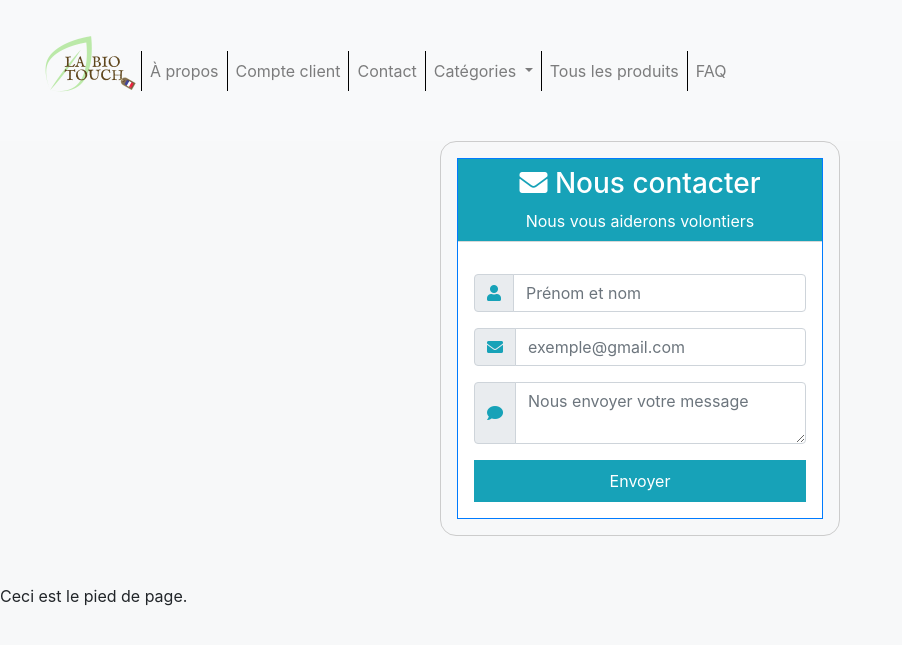
After one commit to K-MeLeOn/website.alizee, a PHP site: page /php/contact.php in a window 1280 px wide. The commit adds this page. Shown: the top 645 px of the page, without its empty margins (0-902 px from the left). Run offline with PHP 8.4, Linux system fonts and the light colour scheme; some libraries are stand-ins or nearby versions.

Commit message:
Ajout de la version php

```diff
--- a/CSS/contact.css
+++ b/CSS/contact.css
@@ -1,5 +1,4 @@
-<style>
-    form {
+form {
   /* Uniquement centrer le formulaire sur la page */
   margin: 0 auto;
   width: 400px;
@@ -56,4 +55,3 @@ button {
      entre les étiquettes et les champs texte */
   margin-left: .5em;
 }
-</style>
--- a/CSS/style.css
+++ b/CSS/style.css
@@ -33,3 +33,14 @@ li {
     left: 0px;
     z-index: 100;
 }
+
+/* Bannière */
+#main-banner {
+    background-color: rgb(255,249,236); /* Arrière plan de la bannière */
+    text-align: center;
+}
+
+/* Contact */
+#contact-background {
+    background-color:rgb(247,248,249);
+}
--- /dev/null
+++ b/php/contact.php
@@ -0,0 +1,88 @@
+<!DOCTYPE html>
+<html>
+
+<head>
+  <meta charset='utf-8'>
+  <!--Custom CSS-->
+  <link rel="stylesheet" href="../CSS/style.css" type="text/css" />
+  <link href="../CSS/contact.css" rel="stylesheet" type="text/css" />
+  <!--Bootstrap CSS-->
+  <link rel="stylesheet" href="https://cdn.jsdelivr.net/npm/bootstrap@4.5.3/dist/css/bootstrap.min.css" integrity="sha384-TX8t27EcRE3e/ihU7zmQxVncDAy5uIKz4rEkgIXeMed4M0jlfIDPvg6uqKI2xXr2" crossorigin="anonymous" />
+  <!--FontAwesome all-->
+  <link rel="stylesheet" href="https://use.fontawesome.com/releases/v5.1.0/css/all.css" integrity="sha384-lKuwvrZot6UHsBSfcMvOkWwlCMgc0TaWr+30HWe3a4ltaBwTZhyTEggF5tJv8tbt" crossorigin="anonymous" />
+  <!--Custom JS-->
+  <script type="text/javascript" src="../js/custom.js"></script>
+  <!--Bootstrap JS-->
+  <script src="https://cdn.jsdelivr.net/npm/bootstrap@5.0.0-beta1/dist/js/bootstrap.bundle.min.js" integrity="sha384-ygbV9kiqUc6oa4msXn9868pTtWMgiQaeYH7/t7LECLbyPA2x65Kgf80OJFdroafW" crossorigin="anonymous"></script>
+  <!--jQuery JS-->
+  <script src="https://ajax.googleapis.com/ajax/libs/jquery/3.5.1/jquery.min.js"></script>
+  <!--Bootstrap JS-->
+  <script src="https://cdn.jsdelivr.net/npm/bootstrap@4.5.3/dist/js/bootstrap.bundle.min.js" integrity="sha384-ho+j7jyWK8fNQe+A12Hb8AhRq26LrZ/JpcUGGOn+Y7RsweNrtN/tE3MoK7ZeZDyx" crossorigin="anonymous"></script>
+
+  <!-- Menu -->
+  <?php include '../shared/main-menu.html' ?>
+</head>
+
+<body id="contact-background">
+  <div class="container">
+    <div class="row justify-content-center">
+      <div class="col-12 col-md-8 col-lg-6 pb-5">
+
+
+        <!--Form with header-->
+        <!--Pas encore fait le mailer (mail.php)-->
+        <form action="mail.php" method="post">
+          <div class="card border-primary rounded-0">
+            <div class="card-header p-0">
+              <div class="bg-info text-white text-center py-2">
+                <h3><i class="fa fa-envelope"></i> Nous contacter</h3>
+                <p class="m-0">Nous vous aiderons volontiers</p>
+              </div>
+            </div>
+            <div class="card-body p-3">
+
+              <!--Body-->
+              <div class="form-group">
+                <div class="input-group mb-2">
+                  <div class="input-group-prepend">
+                    <div class="input-group-text"><i class="fa fa-user text-info"></i></div>
+                  </div>
+                  <input type="name" class="form-control" id="nombre" name="nombre" placeholder="Prénom et nom" required>
+                </div>
+              </div>
+              <div class="form-group">
+                <div class="input-group mb-2">
+                  <div class="input-group-prepend">
+                    <div class="input-group-text"><i class="fa fa-envelope text-info"></i></div>
+                  </div>
+                  <input type="email" class="form-control" id="nombre" name="email" placeholder="exemple@gmail.com" required>
+                </div>
+              </div>
+
+              <div class="form-group">
+                <div class="input-group mb-2">
+                  <div class="input-group-prepend">
+                    <div class="input-group-text"><i class="fa fa-comment text-info"></i></div>
+                  </div>
+                  <textarea class="form-control" placeholder="Nous envoyer votre message" required></textarea>
+                </div>
+              </div>
+
+              <div class="text-center">
+                <input type="submit" value="Envoyer" class="btn btn-info btn-block rounded-0 py-2">
+              </div>
+            </div>
+
+          </div>
+        </form>
+        <!--Form with header-->
+
+      </div>
+    </div>
+  </div>
+</body>
+
+<footer>
+  <?php include '../shared/main-footer.html' ?>
+</footer>
+</html>
--- a/shared/main-menu.html
+++ b/shared/main-menu.html
@@ -1,43 +1,49 @@
 <!--Barre de navigation (menu)-->
 <nav class="navbar navbar-expand-lg navbar-light bg-light sticky-top">
-    <a href="Website.html">
-        <img src="Image/logo-LBT.png" alt="La Bio Touch" width="120"/>
+    <a href="../php/home.php">
+        <img src="../Image/logo-LBT.png" alt="La Bio Touch" width="125" />
     </a>
-    <button class="navbar-toggler" type="button" data-toggle="collapse" data-target="#navbarSupportedContent" aria-controls="navbarSupportedContent" aria-expanded="false" aria-label="Toggle navigation">
+    <button class="navbar-toggler" type="button" data-toggle="collapse" data-target="#navbarSupportedContent"
+        aria-controls="navbarSupportedContent" aria-expanded="false" aria-label="Toggle navigation">
         <span class="navbar-toggler-icon"></span>
     </button>
 
     <div class="collapse navbar-collapse" id="navbarSupportedContent">
         <ul class="navbar-nav mr-auto">
-        <li class="nav-item active">
-        <a class="nav-link" href="Account.html"> Compte client <span class="sr-only">(current)</span></a>
+            <li class="nav-item"><!--active">-->
+                <a class="nav-link" href="../php/about.php">À propos</a>
             </li>
             <li class="nav-item">
-        <a class="nav-link" href="Contact.html.html">Contact</a>
+                <a class="nav-link" href="../php/account.php">Compte client</a>
+            </li>
+            <li class="nav-item">
+                <a class="nav-link" href="../php/contact.php">Contact</a>
             </li>
             <li class="nav-item dropdown">
-        <a class="nav-link dropdown-toggle" href="#" id="navbarDropdown" role="button" data-toggle="dropdown" aria-haspopup="true" aria-expanded="false">
-            Menu
-        </a>
+                <a class="nav-link dropdown-toggle" href="#" id="navbarDropdown" role="button" data-toggle="dropdown"
+                    aria-haspopup="true" aria-expanded="false">
+                    Catégories </a>
                 <div class="dropdown-menu" aria-labelledby="navbarDropdown">
-            <a class="dropdown-item" href="Hygiene.html">Hygiène</a>
-            <a class="dropdown-item" href="Beauty.html">Beauté</a>
-            <a class="dropdown-item" href="Baby.html">Bébé</a>
-            <a class="dropdown-item" href="Face.html">Soins visage</a>
-            <a class="dropdown-item" href="Body.html">Soins corps</a>
-            <a class="dropdown-item" href="Kids.html">Soins Enfants</a>
-            <a class="dropdown-item" href="Food.html">Alimentation</a>
-            <div class="dropdown-divider"></div>
-            <a class="dropdown-item" href="#">FAQ</a>
+                    <a class="dropdown-item" href="../php/hygiene.php">Hygiène</a>
+                    <a class="dropdown-item" href="../php/beauty.php">Beauté</a>
+                    <a class="dropdown-item" href="../php/baby.php">Bébé</a>
+                    <a class="dropdown-item" href="../php/face.php">Soins visage</a>
+                    <a class="dropdown-item" href="../php/body.php">Soins corps</a>
+                    <a class="dropdown-item" href="../php/kids.php">Soins Enfants</a>
+                    <a class="dropdown-item" href="../php/food.php">Alimentation</a>
                 </div>
             </li>
             <li class="nav-item">
-        <a class="nav-link disabled" href="#" tabindex="-1" aria-disabled="true">Disabled</a>
+                <a class="nav-link" href="../php/products.php">Tous les produits</a>
+            </li>
+            <li class="nav-item">
+                <a class="nav-link" href="../php/faq.php">FAQ</a>
             </li>
         </ul>
+        <!-- Recherche (non construit)
     <form class="form-inline my-2 my-lg-0">
         <input class="form-control mr-sm-2" type="search" placeholder="Search" aria-label="Search">
         <button class="btn btn-outline-success my-2 my-sm-0" type="submit">Search</button>
-    </form>
+    </form> -->
     </div>
 </nav>
```
Also changed, not shown: Contact.html.html (+17 -9 lines), Contact2.html (deleted, +0 -20 lines), Website.php (deleted, +0 -49 lines), php/about.php (added, +29 -0 lines), php/home.php (added, +52 -0 lines), php/products.php (added, +27 -0 lines). Lines whose indentation alone changed are shown as unchanged.
